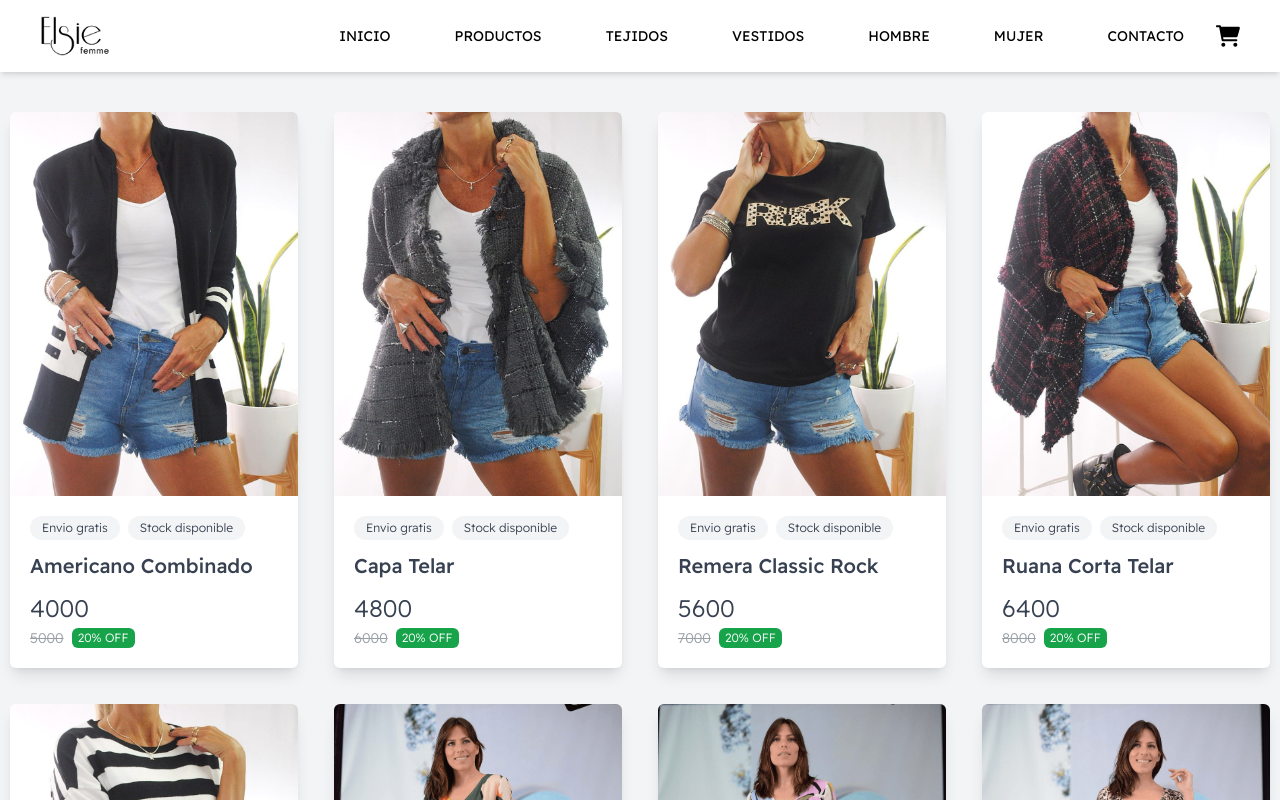
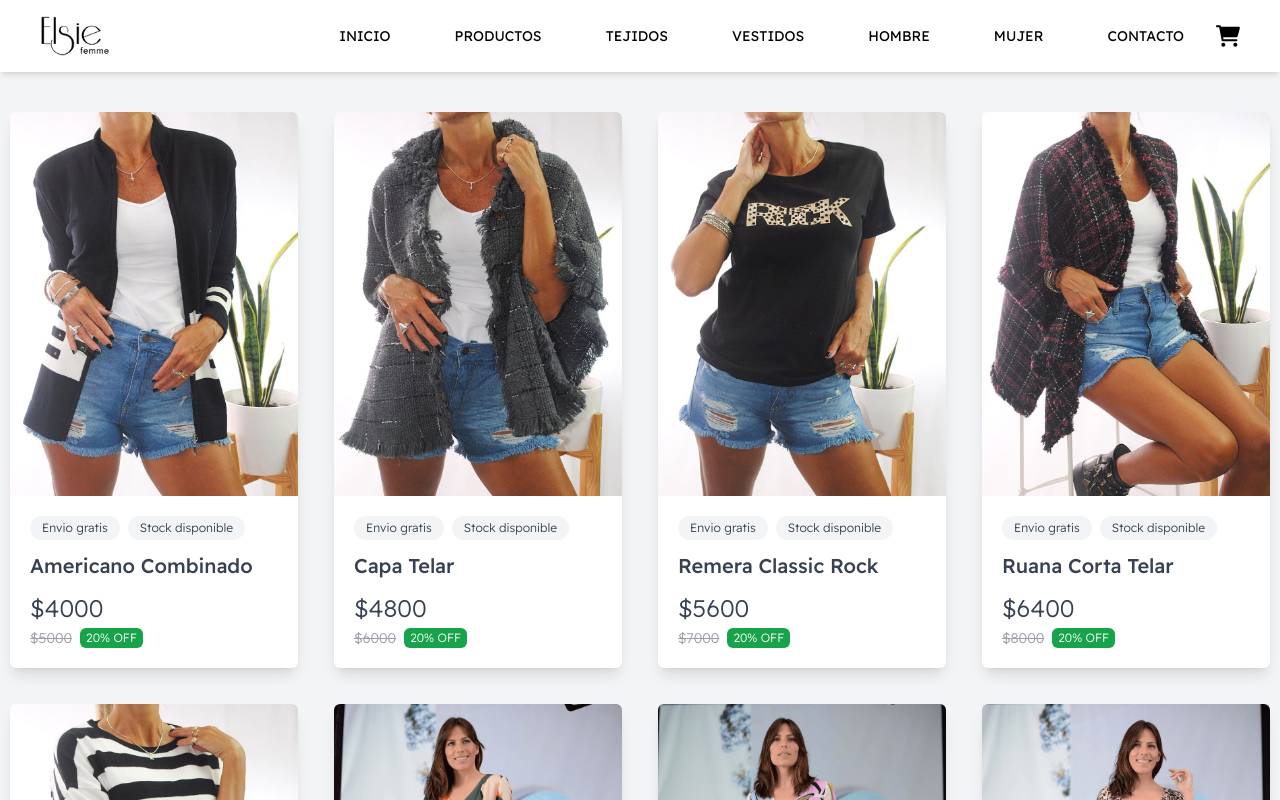
Before and after one commit to NicolasIppoliti/e-commerce-app, a React (Create React App) app: page / in a window 1280 px wide. Shown: the top 800 px of the page. Built offline with nearby package versions, Linux system fonts and the light colour scheme; a web font is replaced by a local one.

Commit message:
agregado de $ a los precios

```diff
--- a/src/components/ItemList/Items/Items.jsx
+++ b/src/components/ItemList/Items/Items.jsx
@@ -18,11 +18,11 @@ const Items = (props) => {
                     <h4 className='font-medium text-xl overflow-ellipsis overflow-hidden whitespace-nowrap'>{props.name}</h4>
                     <div>
                         <span className='text-2xl font-light'>
-                            {props.discount}
+                            ${props.discount}
                         </span>
                         <div className='flex items-center gap-2 mt-1'>
                             <span className='text-sm line-through opacity-50'>
-                                {props.price}
+                                ${props.price}
                             </span>
                             <span className='bg-green-600 px-1.5 py-0.5 rounded-md text-xs text-white'>
                                 20% OFF
```
